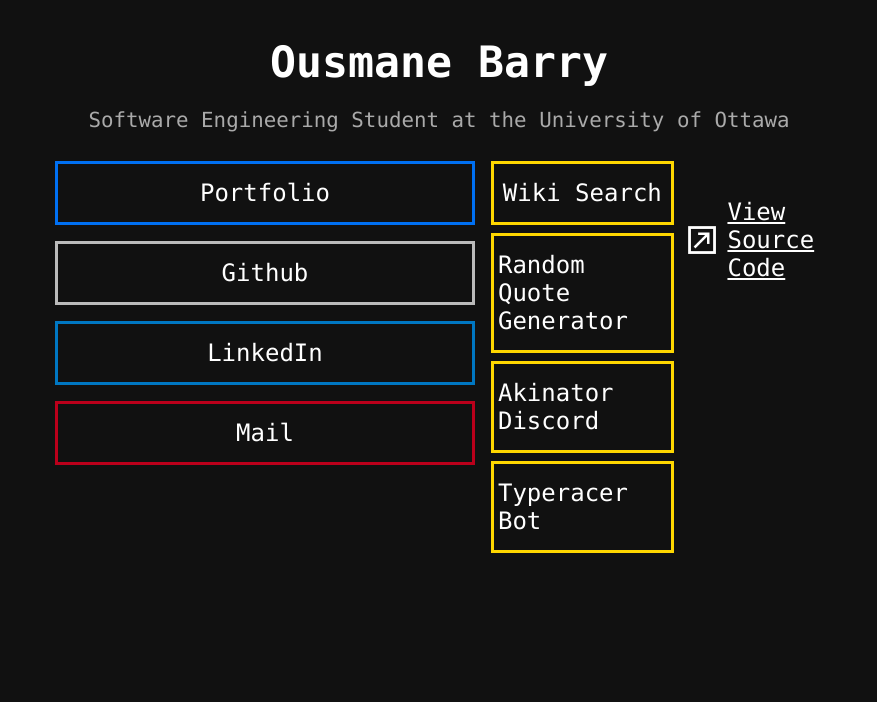
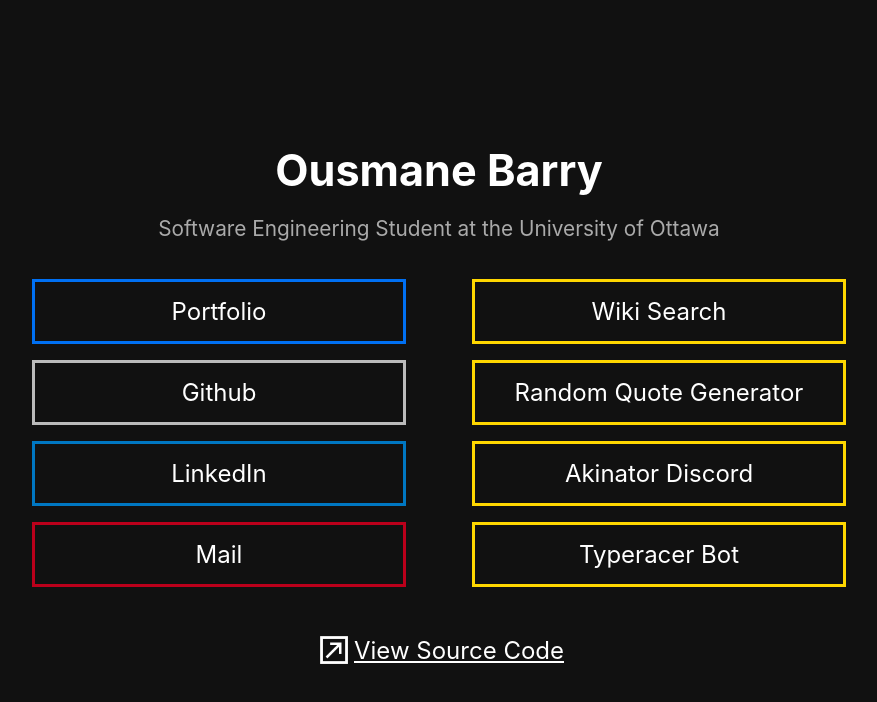
Before and after one commit to ousmanebarry/me, a React (Create React App) app: page / in a window 1280 px wide. Shown: the top 702 px of the page, without its empty margins (201-1078 px from the left). Built offline with nearby package versions, Linux system fonts and the light colour scheme.

Commit message:
Update index.css

```diff
--- a/src/index.css
+++ b/src/index.css
@@ -3,33 +3,19 @@ body {
 	color: white;
 	margin: 0;
 	padding: 0;
-	font-family: source-code-pro, Menlo, Monaco, Consolas, 'Courier New',
-		monospace;
+	font-family: -apple-system, BlinkMacSystemFont, Segoe UI, Roboto, Oxygen,
+		Ubuntu, Cantarell, Fira Sans, Droid Sans, Helvetica Neue, sans-serif;
 	-webkit-font-smoothing: antialiased;
 	-moz-osx-font-smoothing: grayscale;
 }
 
 main {
+	display: flex;
+	flex-direction: column;
+	justify-content: center;
 	height: 100vh;
-	max-width: 50em;
+	max-width: 55em;
 	margin: 0 auto;
-	padding: 0.5rem 0;
-}
-
-.img {
-	border-radius: 50%;
-	width: 96px;
-	height: 96px;
-	object-fit: contain;
-	object-position: initial;
-	filter: none;
-	border: solid 3px var(--website);
-}
-
-.prof-pic {
-	display: flex;
-	align-items: center;
-	justify-content: center;
 }
 
 h1,
@@ -45,18 +31,22 @@ h1 {
 p {
 	color: #aaa;
 	font-size: 1.3em;
+	margin-bottom: 30px;
 }
 
 .main {
 	display: flex;
 	justify-content: space-around;
+	flex-wrap: wrap;
 }
 
-.col1 {
+.col1,
+.col2,
+.col3 {
 	display: flex;
 	flex-direction: column;
 	align-items: center;
-	width: 100%;
+	width: 25rem;
 }
 
 a {
@@ -64,6 +54,7 @@ a {
 	justify-content: center;
 	align-content: center;
 	text-decoration: none;
+	text-align: center;
 	color: white;
 	margin: 8px 0px;
 	padding: 15px 4px;
@@ -75,25 +66,9 @@ h2 {
 	margin: 20px 0 0 0;
 }
 
-.link-underline {
-	width: 70px;
-	border-bottom: 5px solid #0070f3;
-	margin: 5px 0 20px 0;
-}
-
-.project-underline {
-	width: 230px;
-	border-bottom: 5px solid #ffd700;
-	margin: 5px 0 20px 0;
-}
-
 .source-code {
 	width: fit-content;
 	align-items: center;
-	margin: 30px 0 0 0;
+	margin: 20px 0 0 0;
 	text-decoration: underline;
 }
-
-img {
-	margin: 0 5px 0 0;
-}
```
